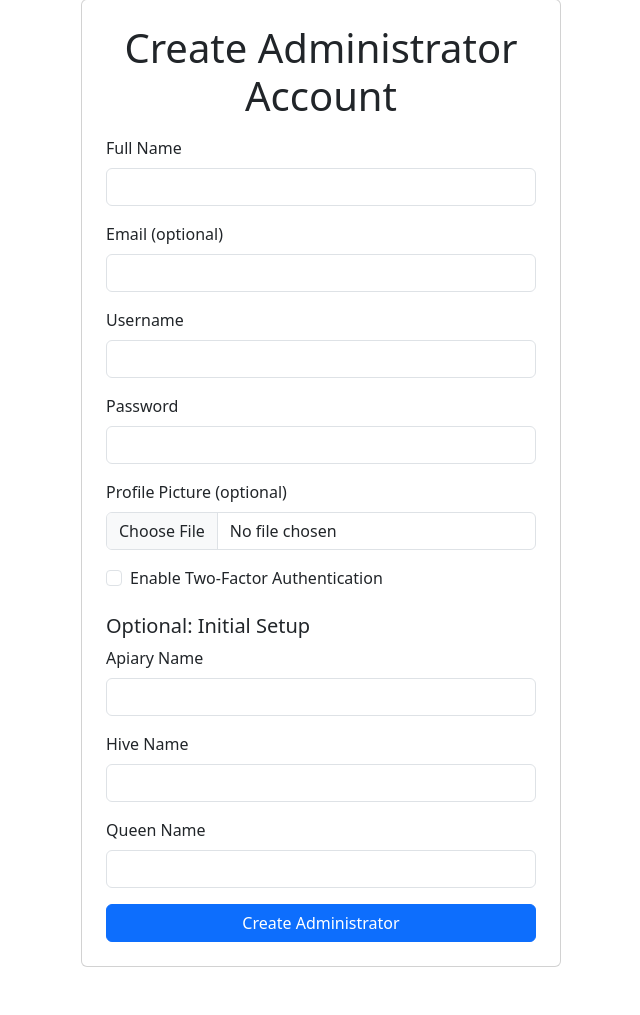
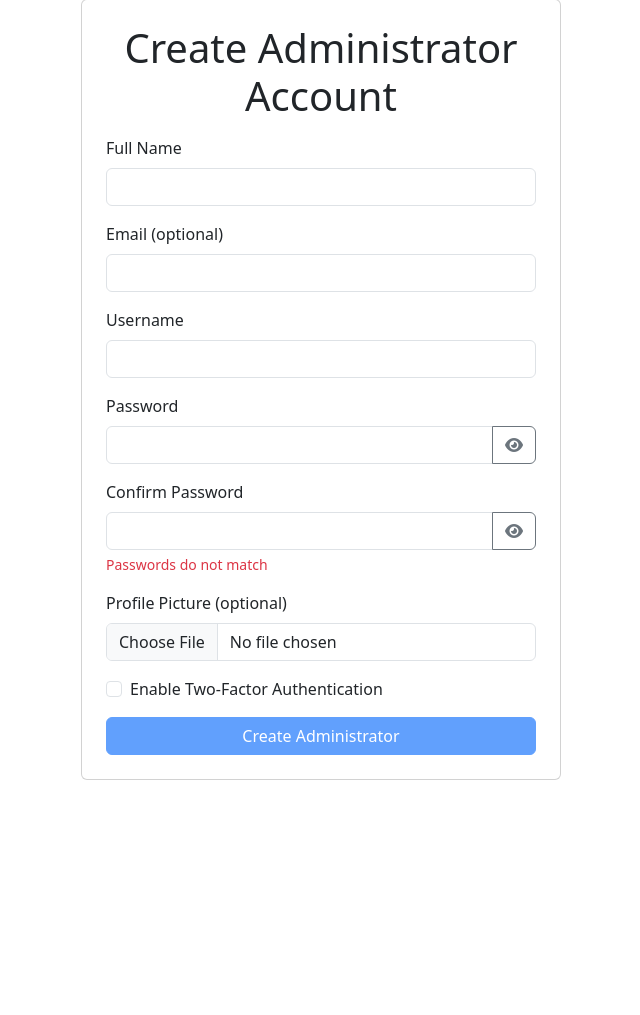
Before and after one commit to Maagdappel/Hiverr, a Flask app: page /setup-admin in a window 1280 px wide. Shown: the part 111-1126 px from the top of the page, without its empty margins (319-959 px from the left). After the commit the page ends 891 px from the top, so only its background shows below. Run offline with Flask 3, Linux system fonts and the light colour scheme.

Commit message:
Improve admin setup wizard

```diff
--- a/app.py
+++ b/app.py
@@ -49,11 +49,14 @@ def verify_totp(secret, token):
 @app.before_request
 def require_login():
     if User.query.count() == 0:
-        allowed = {'static', 'setup_admin'}
+        allowed = {'static', 'setup_admin', 'setup_admin_verify_2fa'}
         if request.endpoint not in allowed:
             return redirect(url_for('setup_admin'))
     else:
-        allowed_endpoints = {'login', 'register', 'static', 'two_factor', 'setup_admin'}
+        allowed_endpoints = {
+            'login', 'register', 'static', 'two_factor',
+            'setup_admin', 'setup_admin_verify_2fa', 'setup_apiary'
+        }
         if request.endpoint and request.endpoint not in allowed_endpoints and 'user_id' not in session:
             return redirect(url_for('login'))
 
@@ -166,15 +169,45 @@ def setup_admin():
                 file.save(path)
                 user.profile_picture = path
 
-        if enable2fa and token:
-            if verify_totp(secret, token):
+        if enable2fa:
+            if session.get('twofa_verified') or (token and verify_totp(secret, token)):
                 user.two_factor_secret = secret
             else:
                 flash('Invalid authentication code', 'danger')
                 return render_template('setup_admin.html', secret=secret, qr_data=qr_data)
 
         db.session.add(user)
+        db.session.commit()
+        session.pop('setup_2fa_secret', None)
+        session.pop('twofa_verified', None)
+        flash('Administrator account created', 'success')
+        session['user_id'] = user.id
+        session['username'] = user.username
+        return redirect(url_for('setup_apiary'))
 
+    return render_template('setup_admin.html', secret=secret, qr_data=qr_data)
+
+
+@app.route('/setup-admin/verify-2fa', methods=['POST'])
+def setup_admin_verify_2fa():
+    if User.query.count() > 0:
+        return jsonify({'error': 'closed'}), 400
+
+    secret = session.get('setup_2fa_secret')
+    token = request.form.get('token')
+    if not secret or not token:
+        return jsonify({'error': 'missing'}), 400
+    if verify_totp(secret, token):
+        session['twofa_verified'] = True
+        return jsonify({'ok': True})
+    return jsonify({'error': 'invalid'}), 400
+
+
+@app.route('/setup-apiary', methods=['GET', 'POST'])
+def setup_apiary():
+    if 'user_id' not in session:
+        return redirect(url_for('login'))
+    if request.method == 'POST':
         apiary_name = request.form.get('apiary_name')
         hive_name = request.form.get('hive_name')
         queen_name = request.form.get('queen_name')
@@ -194,13 +227,10 @@ def setup_admin():
             db.session.add(queen)
 
         db.session.commit()
-        session.pop('setup_2fa_secret', None)
-        flash('Administrator account created', 'success')
-        session['user_id'] = user.id
-        session['username'] = user.username
+        flash('Setup complete!', 'success')
         return redirect(url_for('index'))
 
-    return render_template('setup_admin.html', secret=secret, qr_data=qr_data)
+    return render_template('setup_apiary.html')
 
 @app.route('/')
 def index():
--- a/templates/setup_admin.html
+++ b/templates/setup_admin.html
@@ -19,7 +19,18 @@
       </div>
       <div class="mb-3">
         <label for="password" class="form-label">Password</label>
-        <input type="password" class="form-control" id="password" name="password" required>
+        <div class="input-group">
+          <input type="password" class="form-control" id="password" name="password" required>
+          <button class="btn btn-outline-secondary toggle-pass" type="button" data-target="password"><i class="fa fa-eye"></i></button>
+        </div>
+      </div>
+      <div class="mb-3">
+        <label for="confirm" class="form-label">Confirm Password</label>
+        <div class="input-group">
+          <input type="password" class="form-control" id="confirm" required>
+          <button class="btn btn-outline-secondary toggle-pass" type="button" data-target="confirm"><i class="fa fa-eye"></i></button>
+        </div>
+        <div id="match-msg" class="form-text"></div>
       </div>
       <div class="mb-3">
         <label for="profile_picture" class="form-label">Profile Picture (optional)</label>
@@ -37,21 +48,12 @@
         <pre class="text-center">{{ secret }}</pre>
         <div class="mb-3">
           <label for="token" class="form-label">Authentication Code</label>
-          <input type="text" class="form-control" id="token" name="token">
+          <div class="input-group">
+            <input type="text" class="form-control" id="token" name="token">
+            <button type="button" class="btn btn-outline-primary" id="verify-2fa">Verify</button>
+          </div>
+          <div id="verify-msg" class="form-text"></div>
         </div>
-      </div>
-      <h5 class="mt-4">Optional: Initial Setup</h5>
-      <div class="mb-3">
-        <label for="apiary_name" class="form-label">Apiary Name</label>
-        <input type="text" class="form-control" id="apiary_name" name="apiary_name">
-      </div>
-      <div class="mb-3">
-        <label for="hive_name" class="form-label">Hive Name</label>
-        <input type="text" class="form-control" id="hive_name" name="hive_name">
-      </div>
-      <div class="mb-3">
-        <label for="queen_name" class="form-label">Queen Name</label>
-        <input type="text" class="form-control" id="queen_name" name="queen_name">
       </div>
       <button type="submit" class="btn btn-primary w-100">Create Administrator</button>
     </form>
@@ -65,5 +67,60 @@ if(cb){
     section.classList.toggle('d-none', !cb.checked);
   });
 }
+
+document.querySelectorAll('.toggle-pass').forEach(btn=>{
+  btn.addEventListener('click', ()=>{
+    const input = document.getElementById(btn.dataset.target);
+    if(input.type === 'password'){
+      input.type = 'text';
+      btn.innerHTML = '<i class="fa fa-eye-slash"></i>';
+    }else{
+      input.type = 'password';
+      btn.innerHTML = '<i class="fa fa-eye"></i>';
+    }
+  });
+});
+
+const pass = document.getElementById('password');
+const confirmP = document.getElementById('confirm');
+const msg = document.getElementById('match-msg');
+const submitBtn = document.querySelector('form button[type="submit"]');
+function checkMatch(){
+  if(pass.value && confirmP.value && pass.value === confirmP.value){
+    msg.textContent = 'Passwords match';
+    msg.className = 'form-text text-success';
+    submitBtn.disabled = false;
+  }else{
+    msg.textContent = 'Passwords do not match';
+    msg.className = 'form-text text-danger';
+    submitBtn.disabled = true;
+  }
+}
+if(pass&&confirmP){
+  pass.addEventListener('input', checkMatch);
+  confirmP.addEventListener('input', checkMatch);
+  checkMatch();
+}
+
+const verifyBtn = document.getElementById('verify-2fa');
+if(verifyBtn){
+  verifyBtn.addEventListener('click', ()=>{
+    const token = document.getElementById('token').value;
+    fetch('{{ url_for('setup_admin_verify_2fa') }}', {
+      method:'POST',
+      headers:{'Content-Type':'application/x-www-form-urlencoded'},
+      body:'token='+encodeURIComponent(token)
+    }).then(r=>r.json()).then(data=>{
+      const vm = document.getElementById('verify-msg');
+      if(data.ok){
+        vm.textContent = 'Two-factor saved';
+        vm.className = 'form-text text-success';
+      }else{
+        vm.textContent = 'Invalid code';
+        vm.className = 'form-text text-danger';
+      }
+    });
+  });
+}
 </script>
 {% endblock %}
```
Also changed, not shown: templates/setup_apiary.html (added, +27 -0 lines).
